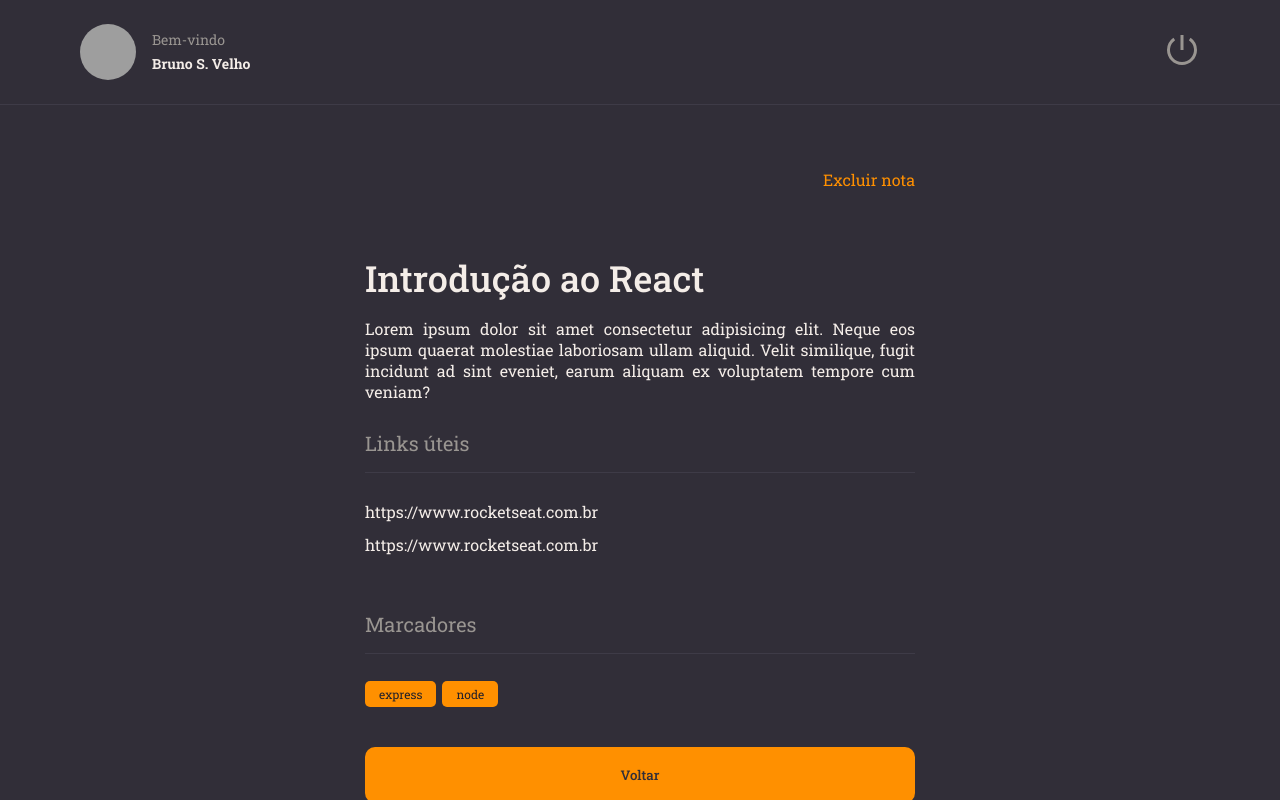
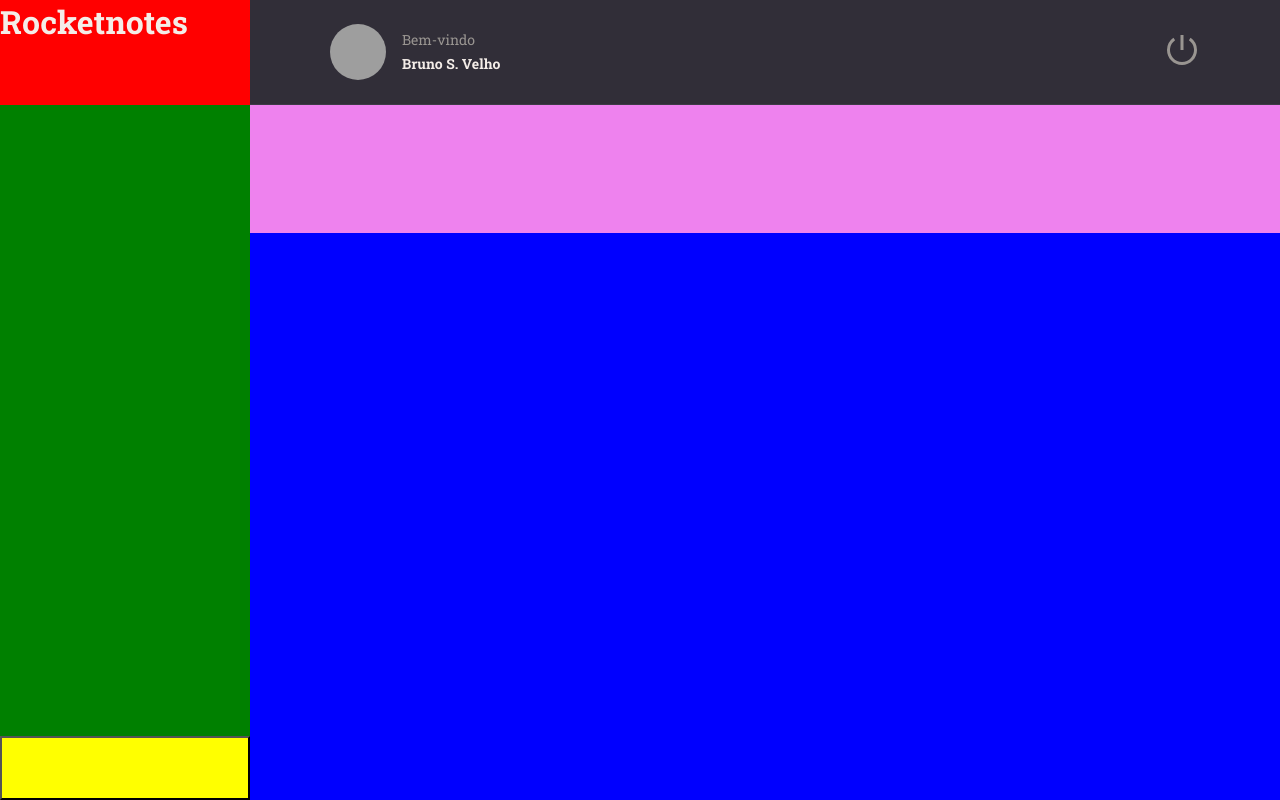
Before and after one commit to vbruno/RS-Explorer-N9-rocketnotes, a React (Vite) app: page / in a window 1280 px wide. Built offline with nearby package versions, Linux system fonts and the light colour scheme; grey boxes are pictures that could not be loaded.

Commit message:
Aula: Aplicando Grid na Home

```diff
--- a/src/main.jsx
+++ b/src/main.jsx
@@ -5,13 +5,13 @@
 import GlobalStyles from './styles/global'
 import theme from './styles/theme'
 
-import { Details } from './pages/Details'
+import { Home } from './pages/Home'
 
 ReactDOM.createRoot(document.getElementById('root')).render(
   <React.StrictMode>
     <ThemeProvider theme={theme}>
       <GlobalStyles />
-      <Details />
+      <Home />
     </ThemeProvider>
   </React.StrictMode>,
 )
--- /dev/null
+++ b/src/pages/Home/index.jsx
@@ -0,0 +1,31 @@
+import { Container, Brand, Menu, Search, Content, NewNote} from './styles'
+
+import { Header } from '../../components/Header'
+
+export function Home () {
+  return (
+    <Container>
+      <Brand>
+        <h1>Rocketnotes</h1>
+      </Brand>
+
+      <Header></Header>
+
+      <Menu>
+
+      </Menu>
+
+      <Search>
+
+      </Search>
+
+      <Content>
+
+      </Content>
+
+      <NewNote>
+
+      </NewNote>
+    </Container>
+  )
+}
--- a/src/pages/Home/styles.js
+++ b/src/pages/Home/styles.js
@@ -0,0 +1,37 @@
+import styled from 'styled-components'
+
+export const Container = styled.div`
+  width: 100%;
+  height: 100vh;
+
+  display: grid;
+  grid-template-columns: 250px auto;
+  grid-template-rows: 105px 128px auto 64px;
+  grid-template-areas:
+  "brand header"
+  "menu search"
+  "menu content"
+  "newnote content";
+
+  background-color: ${({ theme }) => theme.COLORS.BACKGROUND_800};
+`
+export const Brand = styled.div`
+  grid-area: brand;
+  background-color: red;
+`
+export const Menu = styled.ul`
+  grid-area: menu;
+  background-color: green;
+`
+export const Search = styled.div`
+  grid-area: search;
+  background-color: violet;
+`
+export const Content = styled.div`
+  grid-area: content;
+  background-color: blue;
+`
+export const NewNote = styled.button`
+  grid-area: newnote;
+  background-color: yellow;
+`
```
Also changed, not shown: src/pages/Home/index.js (deleted).
